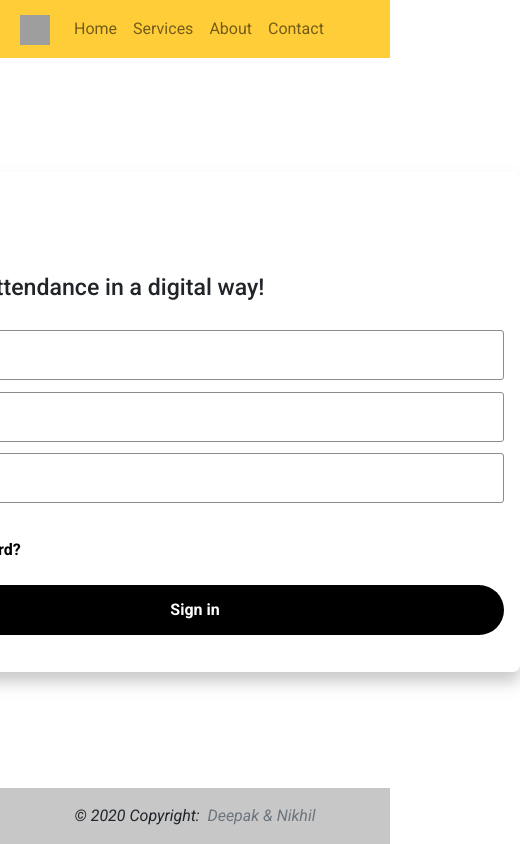
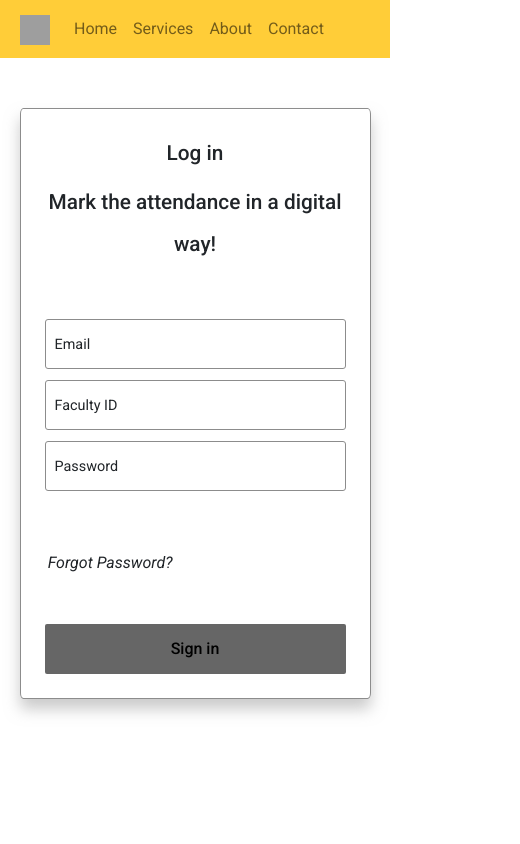
Before and after one commit to Nikhil-GGoyal/Minor-Client, a React (Create React App) app: page / in a window 390 px wide. Shown: the whole page, 520 px wide, since content can reach past the window. Built offline with nearby package versions, Linux system fonts and the light colour scheme; grey boxes are pictures that could not be loaded.

Commit message:
login responsive

```diff
--- a/src/components/login/Login.jsx
+++ b/src/components/login/Login.jsx
@@ -1,33 +1,32 @@
 import "./login.scss"
 function login() {
     return (
-        <div class="container">
-            <div class="text">
+        // <div className="App">
+            <form action="" className="container App">
+            <div>
                 <h1>Log in</h1>
-                <br />
                 <h3>Mark the attendance in a digital way!</h3>
             </div>
-            <div class="your-input">
-                <div class="input">
-                    <input type="text" name="email" id="email" required />
-                    <label for="email">Email</label>
+            <div className="your-input">
+                <div className="input">
+                    <input type="text" name="email" id="email" required autoComplete="off" />
+                    <label htmlFor="email">Email</label>
                 </div>
-                <div class="input">
-                    <input type="text" name="facultyID" id="facID" required />
-                    <label for="facID">Faculty ID</label>
+                <div className="input">
+                    <input type="text" name="facultyID" id="facID" required autoComplete="off" />
+                    <label htmlFor="facID">Faculty ID</label>
                 </div>
-                <div class="input">
-                    <input type="password" name="password" id="password" required />
-                    <label for=" password">
+                <div className="input">
+                    <input type="password" name="password" id="password" required autoComplete="off" />
+                    <label htmlFor="password">
                         Password
                     </label>
                 </div>
             </div>
-            <a href="#" class="forgot-password-link">
-                Forgot Password?
-            </a>
+            <a href="/#">Forgot Password?</a>
             <button>Sign in</button>
-        </div>
+            </form>
+        // </div>
     );
 }
 export default login;
--- a/src/components/login/Login.scss
+++ b/src/components/login/Login.scss
@@ -8,24 +8,23 @@
 }
 
 .container {
-    width: 650px;
-    height: 500px;
+    width: 30vw;
+    margin-top: 50px;
+    height: 70vh;
     background: #fff;
     box-shadow: 0 10px 15px rgba(179, 179, 179, 0.7);
-    position: absolute;
-    top: 50%;
-    left: 50%;
-    transform: translate(-50%, -50%);
-    border-radius: 7px;
+    border-radius: 1%;
+    border: 0.6px solid #8c8c8c;
     display: flex;
     flex-direction: column;
-    justify-content: space-evenly;
-    padding: 1rem;
+    justify-content: space-between;
+    padding: 1.5rem;
 }
 
-.text p {
-    font-size: .8rem;
-    padding-top: 0.3rem;
+.container div h1,
+h3 {
+    line-height: 2;
+    font-size: 1.3em;
 }
 
 .input {
@@ -50,16 +49,15 @@
     position: absolute;
     top: 30%;
     left: 10px;
-    font-size: 1.1rem;
-    color: black;
-    transition: .2s;
+    font-size: 0.9rem;
+    transition: .3s;
 }
 
 .input input:focus~label,
 .input input:valid~label {
     top: 12%;
-    font-size: 1rem;
-    color: Black;
+    font-size: 0.8rem;
+    color: inherit;
 }
 
 .input input:focus {
@@ -67,35 +65,40 @@
     border-color: black;
 }
 
-.forgot-password-link {
-    width: 140px;
+.container a {
     padding: .2rem;
-    text-align: center;
-    text-decoration: none;
-    font-weight: bolder;
-    color: black;
-    transition: .3s;
-    border-radius: 12px;
 }
 
-.forgot-password-link:hover {
-    background: black;
+.container a {
+    text-decoration: none;
+    width: max-content;
+    color: inherit;
+    font-style: italic;
+    transition: all 0.5s ease-in-out;
+}
+
+.container a:hover {
+    text-shadow: 1px 1px 4px rgba(0, 0, 0, 0.3);
+}
+
+.container button {
+    height: 50px;
+    background: rgba(0, 0, 0,0.6);
+    border-radius: 2px;
+    color: black;
+    border: none;
+    font-size: 1rem;
+    transition: all 0.5s ease-in-out;
+    font-weight:500;
+}
+
+.container button:hover {
+    background: rgb(26, 25, 25);
     color: #fff;
 }
 
-button {
-    height: 50px;
-    background: black;
-    outline: none;
-    border: none;
-    border-radius: 30px;
-    border-color: black;
-    color: white;
-    font-size: 1rem;
-    font-weight: bolder;
+@media (max-width:990px) {
+    .container {
+        width: 90%;
+    }
 }
-
-button:hover {
-    background: black;
-    color: #fff;
-}
--- a/src/index.js
+++ b/src/index.js
@@ -13,7 +13,7 @@ root.render(
   <React.StrictMode>
     <Header/>
     <Login/>
-    <Footer/>
+    {/* <Footer/> */}
   </React.StrictMode>
 );
 
```
